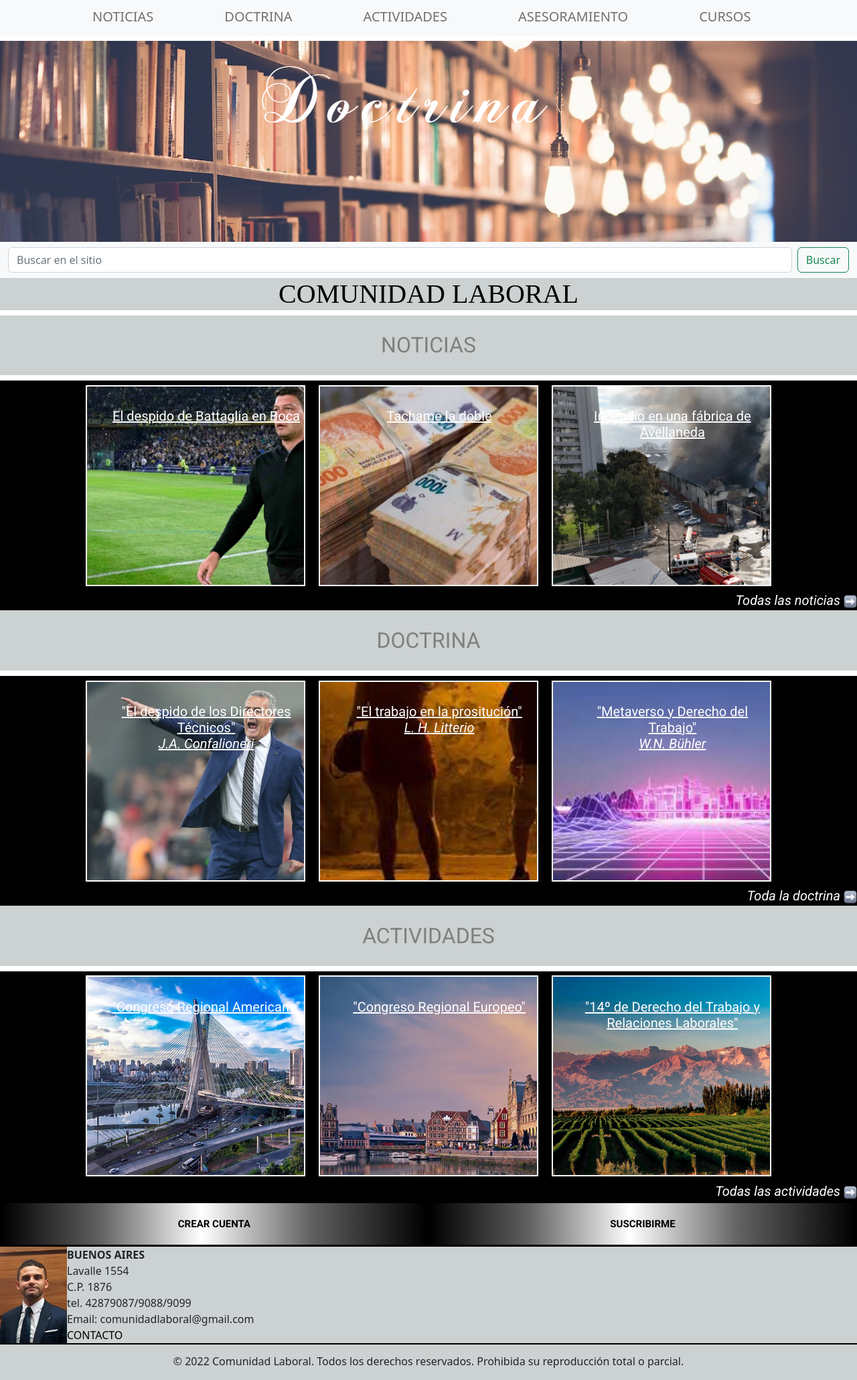
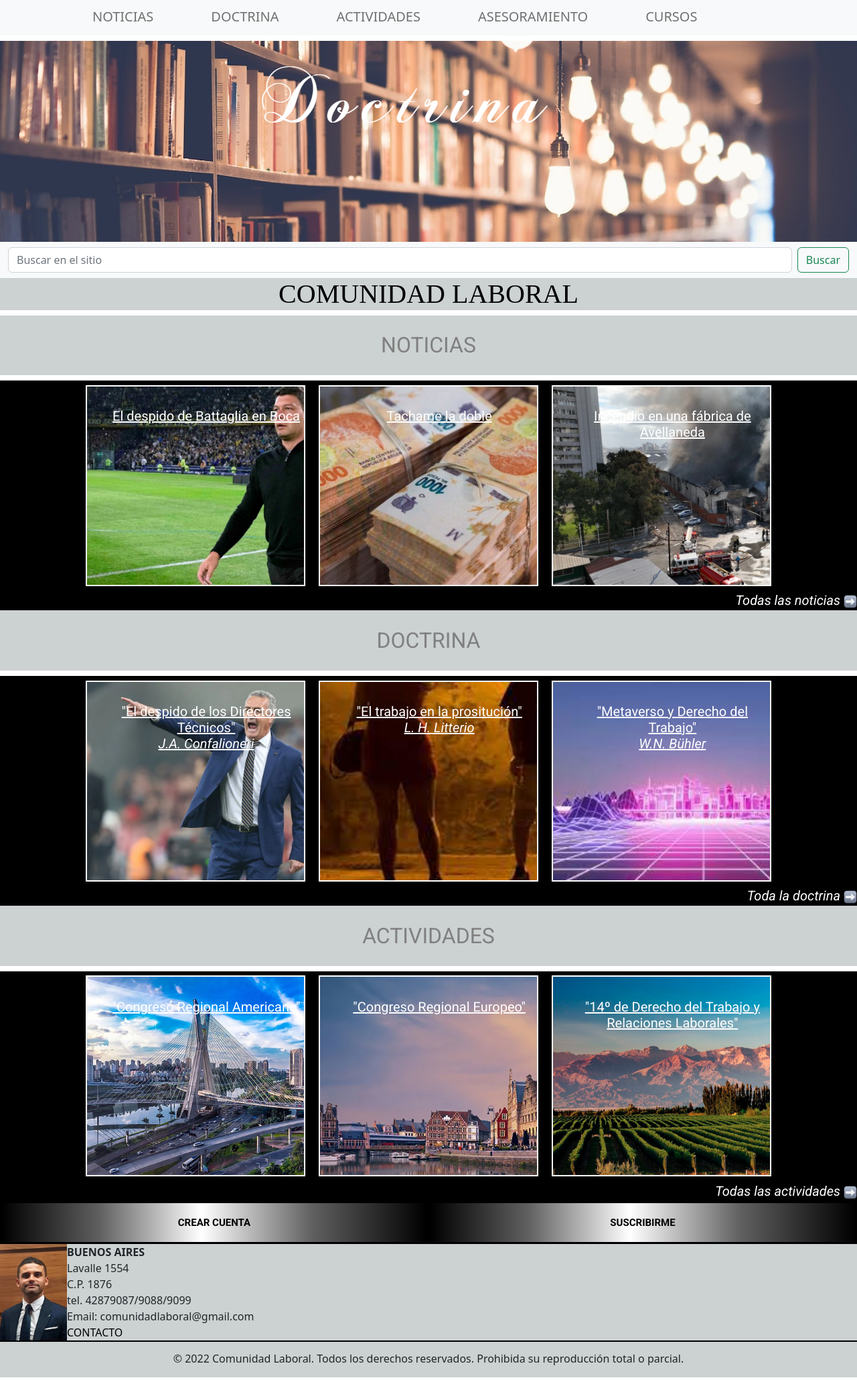
Before and after one commit to LopezArgonz/Comunidad_Laboral, a plain HTML site: page index.html in a window 1280 px wide. Shown: the part 182-2242 px from the top of the page at 67% size. Drawn offline with nearby package versions, Linux system fonts and the light colour scheme; files whose address does not match are found by name; a web font is replaced by a local one.

Commit message:
Scroll mobile corregido

```diff
--- a/estilos/styles.scss
+++ b/estilos/styles.scss
@@ -50,7 +50,7 @@ ul{
 
     ul{
         justify-content: space-around!important;
-        column-gap: 90px;
+        column-gap: 70px;
     }
 
     @media (min-width:991px){
@@ -229,7 +229,7 @@ section{
         font-weight: bold;
         text-align: center;
         margin: 0%;
-        padding: 20px;
+        padding: 18px;
         text-transform: uppercase;
         border: 10px;
         background-size: 5px;
@@ -348,7 +348,7 @@ main{
         font-weight: bold;
         text-align: justify;
         margin: 0%;
-        padding: 20px;
+        padding: 18px;
         text-transform: uppercase;
         border: 10px;
         background-size: 5px;
@@ -597,12 +597,6 @@ main{
     }
 }
 
-.tucuenta{
-    img{
-        padding-left: 370px;
-     }
-}
-
 @supports(object-fit: cover){
     .box img{
       height: 100%;
@@ -782,7 +776,7 @@ main{
 
 .noticias{
     a{
-        @media (max-widht:481px){
+        @media (min-widht:481px){
             background-color: $fondonegro;
             display: grid;
             grid-template-columns: 1fr;
```
Also changed, not shown: secciones/crearcuenta.html (+0 -1 lines), estilos/styles.css, 1 other file.
